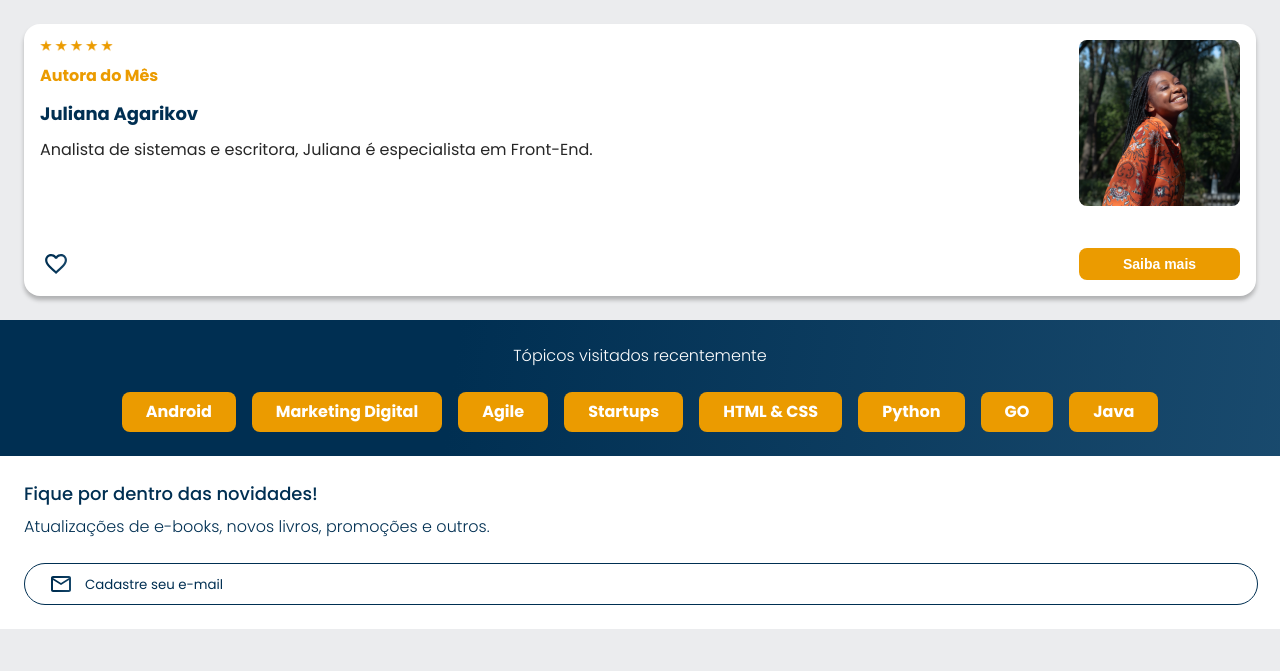
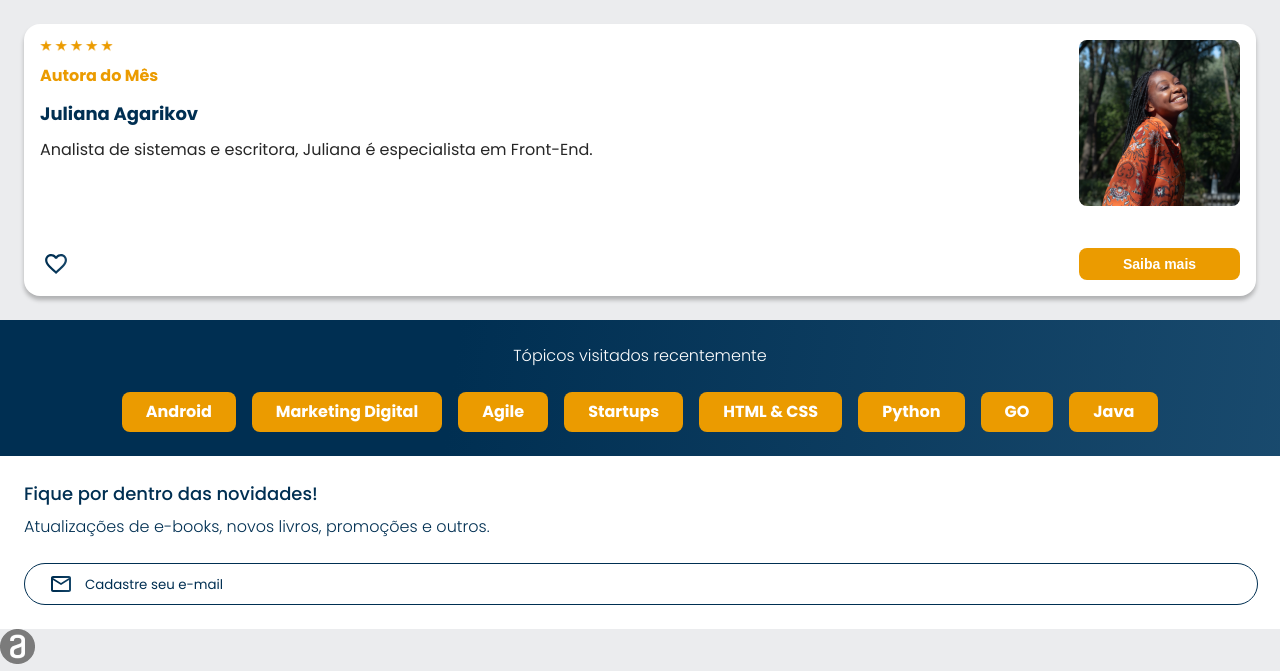
Before and after one commit to SirPripyat/alurabooks, a plain HTML site: page index.html in a window 1280 px wide. Shown: the part 2236-2907 px from the top of the page. Before the commit the page ends 2865 px from the top, so only its background shows below. Drawn offline with nearby package versions, Linux system fonts and the light colour scheme.

Commit message:
first commit

```diff
--- a/index.html
+++ b/index.html
@@ -155,7 +155,7 @@
     </main>
 
     <footer>
-
+        <img src="./assets/Alura.png" alt="">
     </footer>
 
     <script src="https://unpkg.com/swiper@8/swiper-bundle.min.js"></script>
```
